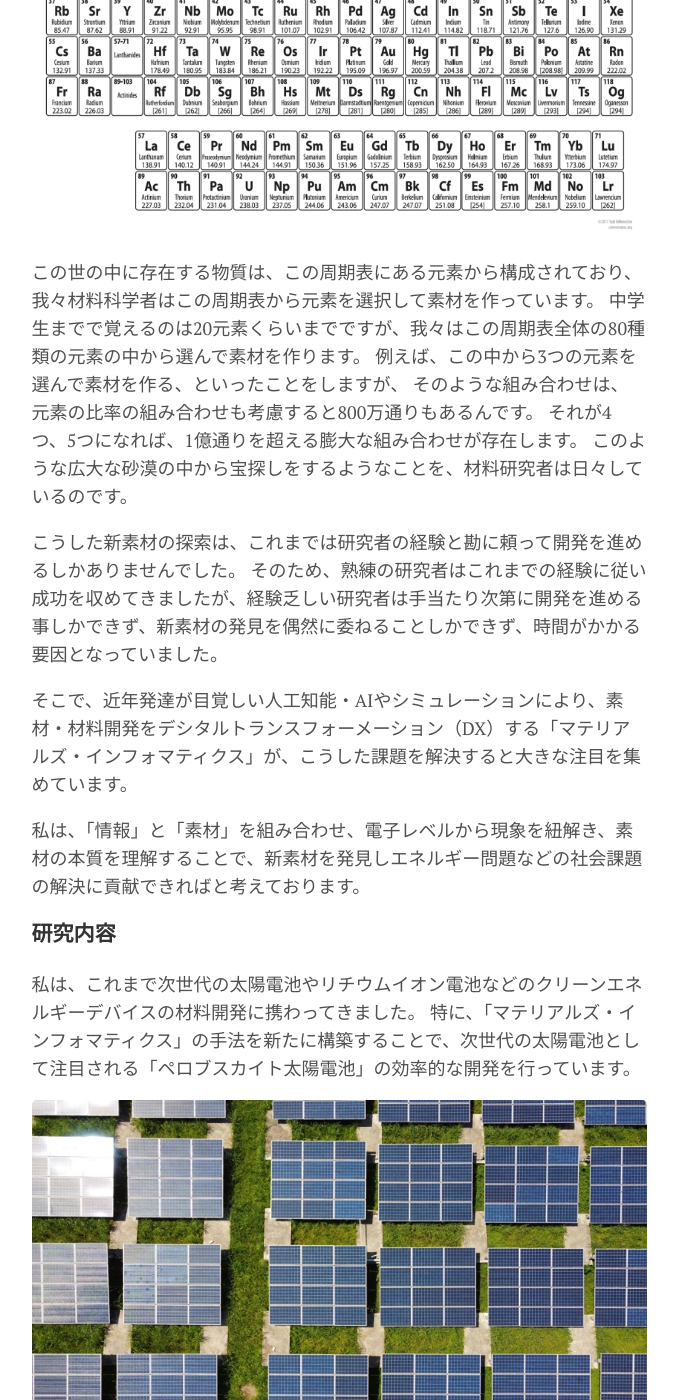
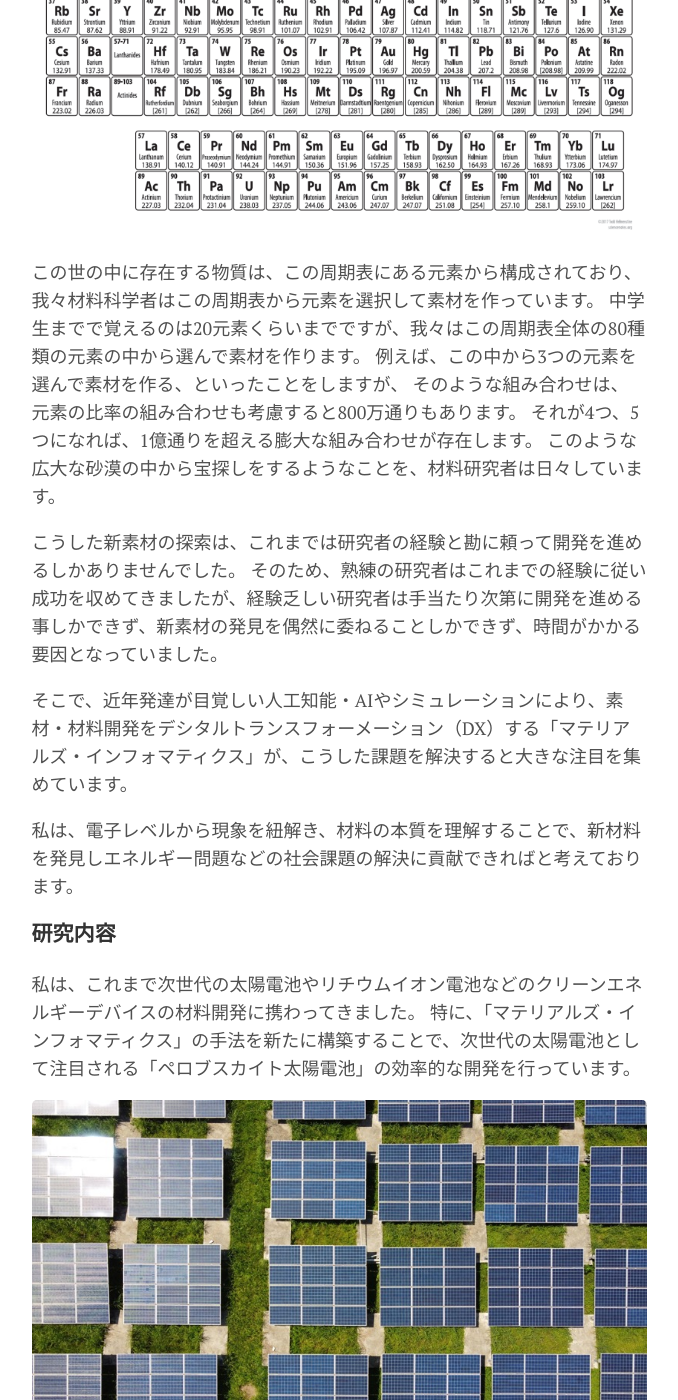
Before and after one commit to yokoyamatomoyasu/yokoyamatomoyasu.github.io, a Jekyll site: the page built from menu/research.md, in a window 1280 px wide and 1400 px high, scrolled down 825 px. Shown: the whole window, without its empty margins (301-979 px from the left). Built offline with Jekyll 4.4.1, drawn with Linux system fonts in a browser that asks for light colours; some of the changed text lies outside the part shown.

Commit message:
GitHub pages site with Jekyll

```diff
--- a/menu/research.md
+++ b/menu/research.md
@@ -19,9 +19,9 @@ permalink: /research
 この世の中に存在する物質は、この周期表にある元素から構成されており、我々材料科学者はこの周期表から元素を選択して素材を作っています。
 中学生までで覚えるのは20元素くらいまでですが、我々はこの周期表全体の80種類の元素の中から選んで素材を作ります。
 例えば、この中から3つの元素を選んで素材を作る、といったことをしますが、
-そのような組み合わせは、元素の比率の組み合わせも考慮すると800万通りもあるんです。
+そのような組み合わせは、元素の比率の組み合わせも考慮すると800万通りもあります。
 それが4つ、5つになれば、1億通りを超える膨大な組み合わせが存在します。
-このような広大な砂漠の中から宝探しをするようなことを、材料研究者は日々しているのです。
+このような広大な砂漠の中から宝探しをするようなことを、材料研究者は日々しています。
 
 こうした新素材の探索は、これまでは研究者の経験と勘に頼って開発を進めるしかありませんでした。
 そのため、熟練の研究者はこれまでの経験に従い成功を収めてきましたが、経験乏しい研究者は手当たり次第に開発を進める事しかできず、新素材の発見を偶然に委ねることしかできず、時間がかかる要因となっていました。
@@ -29,7 +29,7 @@ permalink: /research
 
 そこで、近年発達が目覚しい人工知能・AIやシミュレーションにより、素材・材料開発をデシタルトランスフォーメーション（DX）する「マテリアルズ・インフォマティクス」が、こうした課題を解決すると大きな注目を集めています。
 
-私は、「情報」と「素材」を組み合わせ、電子レベルから現象を紐解き、素材の本質を理解することで、新素材を発見しエネルギー問題などの社会課題の解決に貢献できればと考えております。
+私は、電子レベルから現象を紐解き、材料の本質を理解することで、新材料を発見しエネルギー問題などの社会課題の解決に貢献できればと考えております。
 
 
 ### 研究内容
```
Also changed, not shown: other parts of menu/research.md (+1 -1 lines), _posts/2024-07-27-researcher-life-6.md (+14 -14 lines), 1 other file.
